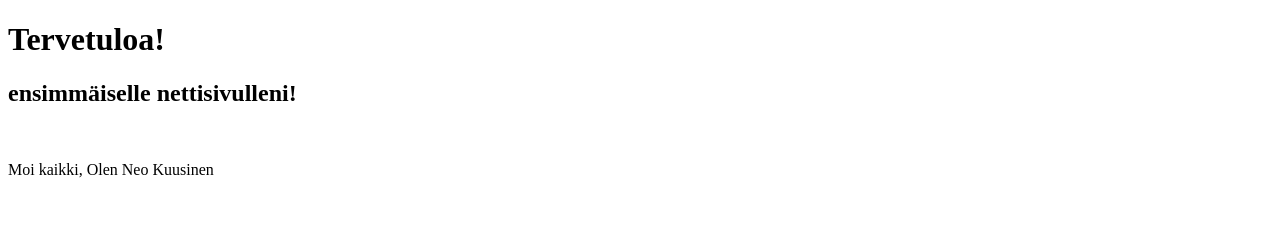
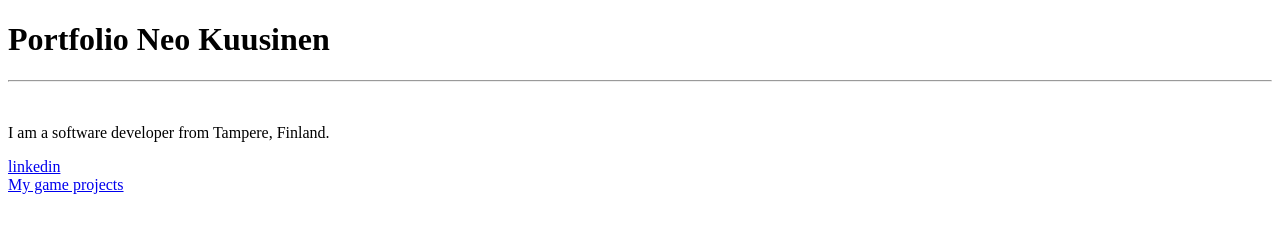
Before and after one commit to N3O5/HTML, a plain HTML site: page index.html in a window 1280 px wide. Drawn offline with Linux system fonts and the light colour scheme.

Commit message:
Changes to website

```diff
--- a/index.html
+++ b/index.html
@@ -3,14 +3,22 @@
 <html>
 
 <head>
-    <title>Mun eka nettisivu</title>
+    <title>Neo Kuusinen</title>
 </head>
 <body>
-
+<!--kommentti-->
 </body>
-    <h1>Tervetuloa!</h1>
-    <h2>ensimmäiselle nettisivulleni!</h2>
+    <h1>Portfolio Neo Kuusinen</h1>
+    <hr>
     <br>
-    <p>Moi kaikki, Olen Neo Kuusinen
-    </p>
+    <p>I am a software developer from Tampere, Finland.</p>
+    <a href="https://www.linkedin.com/in/neo-kuusinen/"
+    target="_blank" title="My Linkedin profile">
+        linkedin
+    </a>
+    <br>
+    <a href="sivu2.html"
+    target="_blank" title="This takes you to my game projects">
+        My game projects
+    </a>
 </html>
```
Also changed, not shown: sivu2.html (added, +12 -0 lines).
